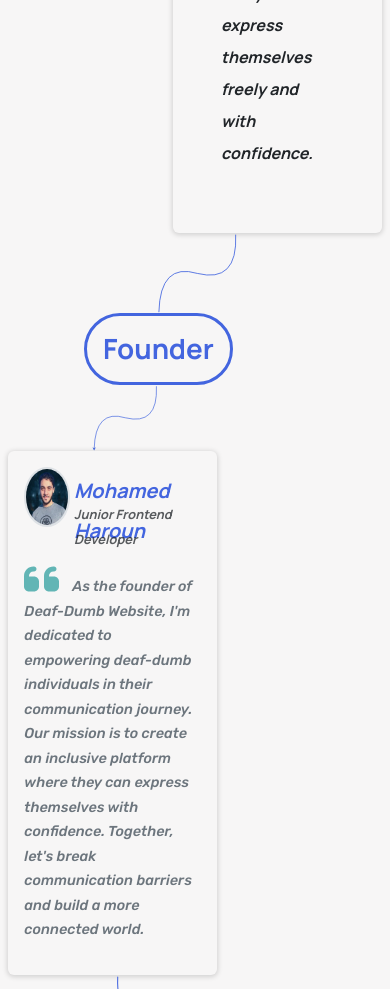
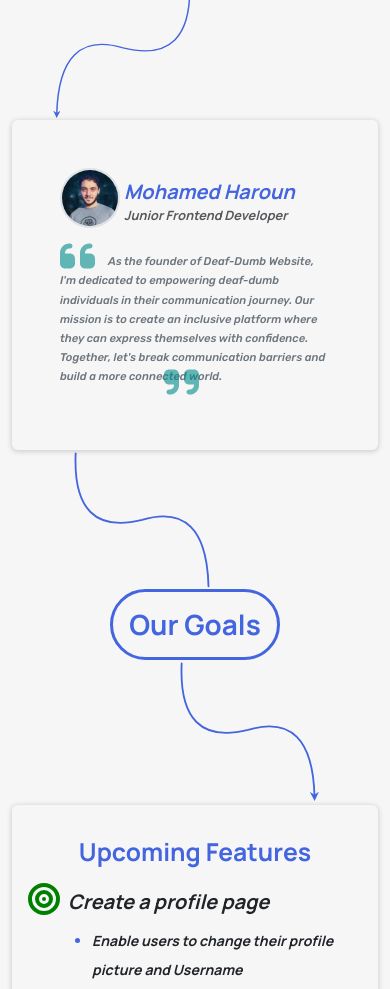
Before and after one commit to Muhammed-Hossam/deaf-dumb, a Vue app: page /about in a window 390 px wide. Shown: the part 1740-2729 px from the top of the page. Built offline with nearby package versions, Linux system fonts and the light colour scheme; no server answers.

Commit message:
Create some Responsive changes in About-us page

```diff
--- a/src/components/CardContainer.vue
+++ b/src/components/CardContainer.vue
@@ -1,5 +1,5 @@
 <template>
-  <div class="rounded p-5 my-5">
+  <div class="card-container rounded p-5 my-5">
     <slot></slot>
   </div>
 </template>
--- a/src/components/SwiperCardContent.vue
+++ b/src/components/SwiperCardContent.vue
@@ -1,5 +1,5 @@
-<template>
-  <div class="card-container w-100 position-relative">
+<template scoped>
+  <div class="swiper-card-wrapper w-100 position-relative">
     <div class="cover-bg"></div>
     <div class="rounded-image rounded-circle position-absolute start-50">
       <img
@@ -29,8 +29,8 @@ export default {
 };
 </script>
 
-<style lang="scss">
-.card-container {
+<style lang="scss" scoped>
+.swiper-card-wrapper {
   background-color: #eee;
 
   .cover-bg {
--- a/src/components/TheSlider.vue
+++ b/src/components/TheSlider.vue
@@ -4,7 +4,6 @@
       <div class="carousel-inner">
         <div class="carousel-item active" data-bs-interval="8000">
           <div class="slide-container">
-            <!-- <img src="../assets/slider/1.jpg" alt="img-1"> -->
             <div class="img img-1"></div>
             <p>
               Our mission is to bridge the communication gap for the deaf and dumb
@@ -14,7 +13,6 @@
         </div>
         <div class="carousel-item" data-bs-interval="8000">
           <div class="slide-container">
-            <!-- <img src="../assets/slider/2.jpg" alt="img-2"> -->
             <div class="img img-2"></div>
             <p>
               Our goal is to empower the deaf and dumb community by providing
@@ -24,7 +22,6 @@
         </div>
         <div class="carousel-item" data-bs-interval="8000">
           <div class="slide-container">
-            <!-- <img src="../assets/slider/3.jpg" alt="img-3"> -->
             <div class="img img-3"></div>
             <p>
               Our website aims to provide helpful resources and support for
@@ -72,7 +69,6 @@ section {
           background-repeat: no-repeat !important;
           background-position: center;
           clip-path: polygon(63% 0, 100% 0, 100% 30%, 100% 70%, 100% 100%, 30% 100%, 30% 100%, 43% 59%);
-          /* Adjust the values for the desired curve */
         }
 
         .img-1 {
--- a/src/views/AboutView.vue
+++ b/src/views/AboutView.vue
@@ -9,7 +9,8 @@
             <div class="line line1">
               <svg xmlns="http://www.w3.org/2000/svg" version="1.1" xmlns:xlink="http://www.w3.org/1999/xlink" xmlns:svgjs="http://svgjs.dev/svgjs" viewBox="0 0 640 395"><g stroke-width="5" stroke="hsl(227, 71%, 57%)" fill="none" stroke-linecap="round" stroke-linejoin="round" transform="matrix(1,0,0,1,-55,-209)"><path d="M138.74813950061798 218.5Q128.74813950061798 447.5 320.248139500618 400Q495.748139500618 347.5 501.748139500618 581.5 " marker-end="url(#SvgjsMarker2118)"></path></g><defs><marker markerWidth="5" markerHeight="5" refX="2.5" refY="2.5" viewBox="0 0 5 5" orient="auto" id="SvgjsMarker2118"><polygon points="0,5 1.6666666666666667,2.5 0,0 5,2.5" fill="hsl(227, 71%, 57%)"></polygon></marker></defs></svg>
             </div>
-            <card-container class="mt-0 mb-0 p-3 fw-bold fst-italic lh-lg" style="width: 57%; margin-left: 45%;">
+            <div class="card-wrapper">
+              <card-container class="mt-0 mb-0 p-3 fw-bold fst-italic lh-lg">
                 <p>
                   At Deaf & Dumb, our mission is to empower and elevate the lives
                   of deaf-dumb individuals through innovative and inclusive technologies.
@@ -18,6 +19,7 @@
                   confidence.
                 </p>
               </card-container>
+            </div>
           </div>
           <div class="line line2">
             <svg xmlns="http://www.w3.org/2000/svg" version="1.1" xmlns:xlink="http://www.w3.org/1999/xlink" xmlns:svgjs="http://svgjs.dev/svgjs" viewBox="0 0 640 380"><g stroke-width="4" stroke="hsl(227, 71%, 57%)" fill="none" stroke-linecap="round" stroke-linejoin="round" transform="matrix(-1, 0, 0, 1, 695, -209)"><path d="M138.74813950061798 218.5Q128.74813950061798 447.5 320.248139500618 400Q495.748139500618 347.5 501.748139500618 581.5"></path></g><defs><marker markerWidth="5" markerHeight="5" refX="2.5" refY="2.5" viewBox="0 0 5 5" orient="auto" id="SvgjsMarker2118"><polygon points="0,5 1.6666666666666667,2.5 0,0 5,2.5" fill="hsl(227, 71%, 57%)"></polygon></marker></defs></svg>
@@ -28,7 +30,8 @@
             <div class="line line3">
               <svg xmlns="http://www.w3.org/2000/svg" version="1.1" xmlns:xlink="http://www.w3.org/1999/xlink" xmlns:svgjs="http://svgjs.dev/svgjs" viewBox="0 0 640 388"><g stroke-width="4" stroke="hsl(227, 71%, 57%)" fill="none" stroke-linecap="round" stroke-linejoin="round" transform="matrix(-1, 0, 0, 1, 695, -209)"><path d="M138.74813950061798 218.5Q128.74813950061798 447.5 320.248139500618 400Q495.748139500618 347.5 501.748139500618 581.5" marker-end="url(#SvgjsMarker2118)"></path></g><defs><marker markerWidth="5" markerHeight="5" refX="2.5" refY="2.5" viewBox="0 0 5 5" orient="auto" id="SvgjsMarker2118"><polygon points="0,5 1.6666666666666667,2.5 0,0 5,2.5" fill="hsl(227, 71%, 57%)"></polygon></marker></defs></svg>
             </div>
-            <card-container class="mt-0 mb-0 fw-bold fst-italic lh-lg" style="width: 57%; margin-right: 45%; padding: 1rem !important;">
+            <div class="card-wrapper">
+              <card-container class="mt-0 mb-0 fw-bold fst-italic lh-lg">
                 <div class="founder-details d-flex">
                   <div class="founder-pic border border-2 rounded-circle">
                     <img src="../assets/about/founder-picture.jpg" class="w-100 h-100 rounded-circle" alt="founder-pic">
@@ -51,6 +54,7 @@
                 </div>
               </card-container>
             </div>
+          </div>
 
           <div class="line line4">
             <svg xmlns="http://www.w3.org/2000/svg" version="1.1" xmlns:xlink="http://www.w3.org/1999/xlink" xmlns:svgjs="http://svgjs.dev/svgjs" viewBox="0 0 640 380"><g stroke-width="5" stroke="hsl(227, 71%, 57%)" fill="none" stroke-linecap="round" stroke-linejoin="round" transform="matrix(1,0,0,1,-55,-209)"><path d="M138.74813950061798 218.5Q128.74813950061798 447.5 320.248139500618 400Q495.748139500618 347.5 501.748139500618 581.5 "></path></g><defs><marker markerWidth="5" markerHeight="5" refX="2.5" refY="2.5" viewBox="0 0 5 5" orient="auto" id="SvgjsMarker2118"><polygon points="0,5 1.6666666666666667,2.5 0,0 5,2.5" fill="hsl(227, 71%, 57%)"></polygon></marker></defs></svg>
@@ -61,31 +65,33 @@
             <div class="line line5">
               <svg xmlns="http://www.w3.org/2000/svg" version="1.1" xmlns:xlink="http://www.w3.org/1999/xlink" xmlns:svgjs="http://svgjs.dev/svgjs" viewBox="0 0 640 395"><g stroke-width="5" stroke="hsl(227, 71%, 57%)" fill="none" stroke-linecap="round" stroke-linejoin="round" transform="matrix(1,0,0,1,-55,-209)"><path d="M138.74813950061798 218.5Q128.74813950061798 447.5 320.248139500618 400Q495.748139500618 347.5 501.748139500618 581.5 " marker-end="url(#SvgjsMarker2118)"></path></g><defs><marker markerWidth="5" markerHeight="5" refX="2.5" refY="2.5" viewBox="0 0 5 5" orient="auto" id="SvgjsMarker2118"><polygon points="0,5 1.6666666666666667,2.5 0,0 5,2.5" fill="hsl(227, 71%, 57%)"></polygon></marker></defs></svg>
             </div>
-            <card-container class="mt-0 mb-0 p-3 fw-bold fst-italic lh-lg" style="width: 57%; margin-left: 45%;  padding: 1.5rem !important;">
-              <span class="features-heading h3 d-block text-center fw-bold fst-normal">Upcoming Features</span>
+            <div class="card-wrapper">
+              <card-container class="mt-0 mb-0 p-3 fw-bold fst-italic lh-lg">
+                <span class="features-heading h2 d-block text-center fw-bold fst-normal my-3">Upcoming Features</span>
                 <div class="features">
                   <div class="feature-1">
                     <div class="point">
-                    <font-awesome-icon icon="fa-solid fa-bullseye" />
+                      <font-awesome-icon icon="fa-solid fa-bullseye" class="goal-icon" />
                       <p class="d-inline fs-4">Create a profile page</p>
                     </div>
-                  <div class="subpoints">
+                    <ul class="subpoints">
                       <li>Enable users to change their profile picture and Username</li>
                       <li>Enable user to save any sign or flash-cards question to favorite section in profile page </li>
-                  </div>
+                    </ul>
                   </div>
                   <div class="feature-2">
                     <div class="point">
-                    <font-awesome-icon icon="fa-solid fa-bullseye" />
+                      <font-awesome-icon icon="fa-solid fa-bullseye" class="goal-icon" />
                       <p class="d-inline fs-4">Update Dashboard</p>
                     </div>
-                  <div class="subpoints">
+                    <ul class="subpoints">
                       <li>Create Dashboard "Overview" page that contain almost information about the website</li>
                       <li>Create Dashboard "Manage Users" page to let admin control the users (change user role, delete user) </li>
-                  </div>
+                    </ul>
                   </div>
                 </div>
               </card-container>
+            </div>
           </div>
         </div>
       </div>
@@ -100,11 +106,6 @@ import CardContainer from '@/components/CardContainer.vue';
 export default {
   components: {
     CardContainer
-  },
-  data() {
-    return {
-
-    }
   }
 }
 </script>
@@ -127,14 +128,27 @@ p.heading {
   margin-bottom: 0 !important;
 }
 
+.line1,
+.line5 {
+  width: 64%;
+  margin-left: 40%;
+}
+.line2 {
+  width: 64%;
+  margin-left: 20%;
+}
+.line3 {
+  width: 64%;
+  margin-right: 50%;
+}
+.line4 {
+  width: 64%;
+  margin-left: 9%;
+}
+
 .founder {
   .founder-heading {
     margin-right: 20%;
-  }
-
-  .line3 {
-    width: 30%;
-    margin-right: 43%;
   }
 
   .founder-details {
@@ -158,7 +172,7 @@ p.heading {
     p {
       font-family: 'Rubik', sans-serif;
       color: #6c757d;
-      font-size: 0.9rem;
+      font-size: 0.7rem;
       text-indent: 3rem;
       line-height: 1.7;
       font-weight: 500;
@@ -176,7 +190,7 @@ p.heading {
     }
     .fa-quote-right {
       bottom: -1rem;
-      left: 26.3rem;
+      left: 6.5rem;
     }
   }
 }
@@ -186,9 +200,12 @@ p.heading {
     color: $about-us-color;
   }
 
+  .card-wrapper {
+    .card-container {
+      padding: 1rem !important;
       .features {
         .point {
-      .fa-bullseye {
+          .goal-icon {
             font-size: 2rem;
             color: green;
             margin-right: 0.5rem;
@@ -206,22 +223,140 @@ p.heading {
         }
       }
     }
-
-
-.line2 {
-  width: 37%;
-  margin-left: 29%;
   }
 
+}
+
+@include media-breakpoint-down(sm) {
+  .goals {
+    .features {
+      .point {
+        p {
+          font-size: 1.25rem !important;
+        }
+      }
+      .subpoints {
+        li {
+          font-size: 0.88rem;
+        }
+      }
+    }
+  }
+}
+
+@include media-breakpoint-only(md) {
+
+.line1,
+.line5 {
+  width: 55%;
+  margin-left: 40%;
+}
+.line2 {
+  width: 64%;
+  margin-left: 20%;
+}
+.line3 {
+  width: 55%;
+  margin-right: 60%;
+}
 .line4 {
-  width: 37%;
-  margin-left: 24%;
+  width: 60%;
+  margin-left: 9%;
 }
+
+.mission {
+  .card-wrapper {
+    width: 90%;
+    margin-left: 20%;
+  }
+}
+
+.founder {
+  .card-wrapper {
+    width: 90%;
+    margin-right: 20%;
+    .card-container {
+      padding: 1rem !important;
+
+      .founder-message {
+        p {
+          font-size: 0.9rem;
+        }
+        .fa-quote-right {
+          left: 26.3rem;
+        }
+      }
+    }
+  }
+}
+
+.goals {
+  .card-wrapper {
+    width: 90%;
+    margin-left: 20%;
+    .card-container {
+      padding: 1.5rem !important;
+    }
+  }
+}
+
+}
+
+@include media-breakpoint-up(lg) {
 
 .line1,
 .line5 {
   width: 29%;
   margin-left: 21%
 }
+.line2 {
+  width: 37%;
+  margin-left: 29%;
+}
+.line3 {
+  width: 30%;
+  margin-right: 43%;
+}
+.line4 {
+  width: 37%;
+  margin-left: 24%;
+}
+
+.mission {
+  .card-wrapper {
+    width: 57%;
+    margin-left: 45%;
+  }
+}
+
+.founder {
+  .card-wrapper {
+    width: 57%;
+    margin-right: 45%;
+    .card-container {
+      padding: 1rem !important;
+
+      .founder-message {
+        p {
+          font-size: 0.9rem;
+        }
+        .fa-quote-right {
+          left: 26.3rem;
+        }
+      }
+    }
+  }
+}
+
+.goals {
+  .card-wrapper {
+    width: 57%;
+    margin-left: 45%;
+    .card-container {
+      padding: 1.5rem !important;
+    }
+  }
+}
+}
 
 </style>
```
Lines whose indentation alone changed are shown as unchanged.
